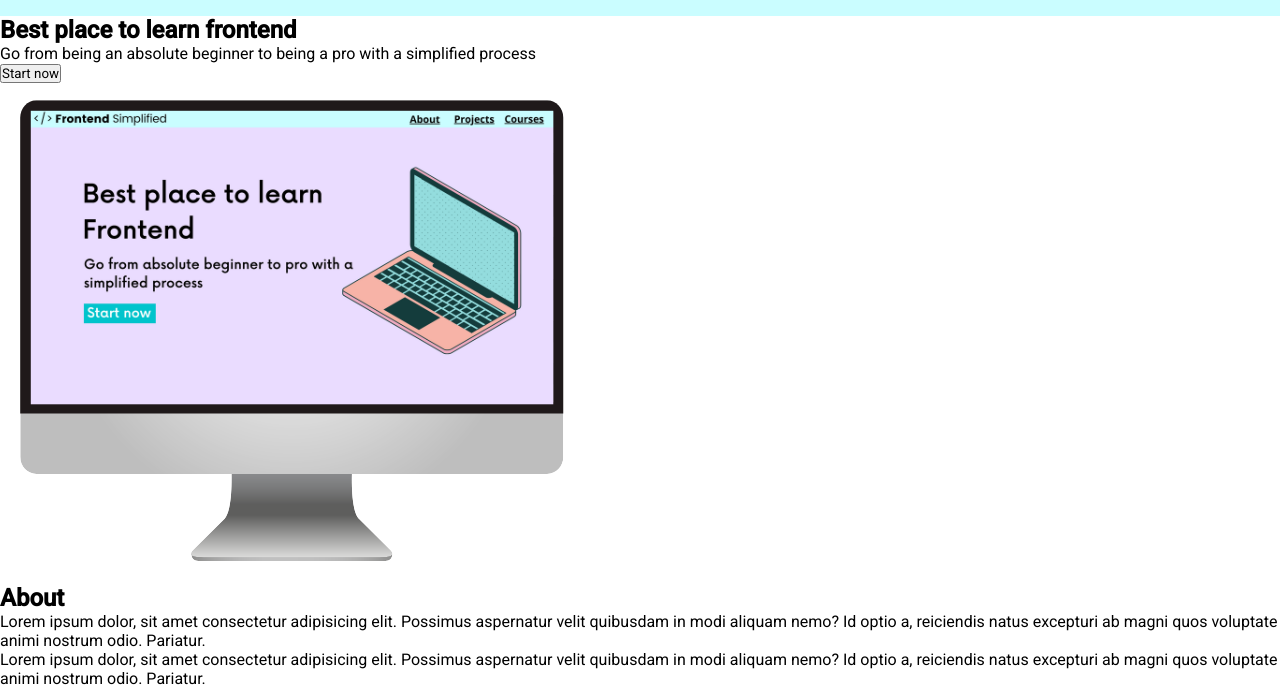
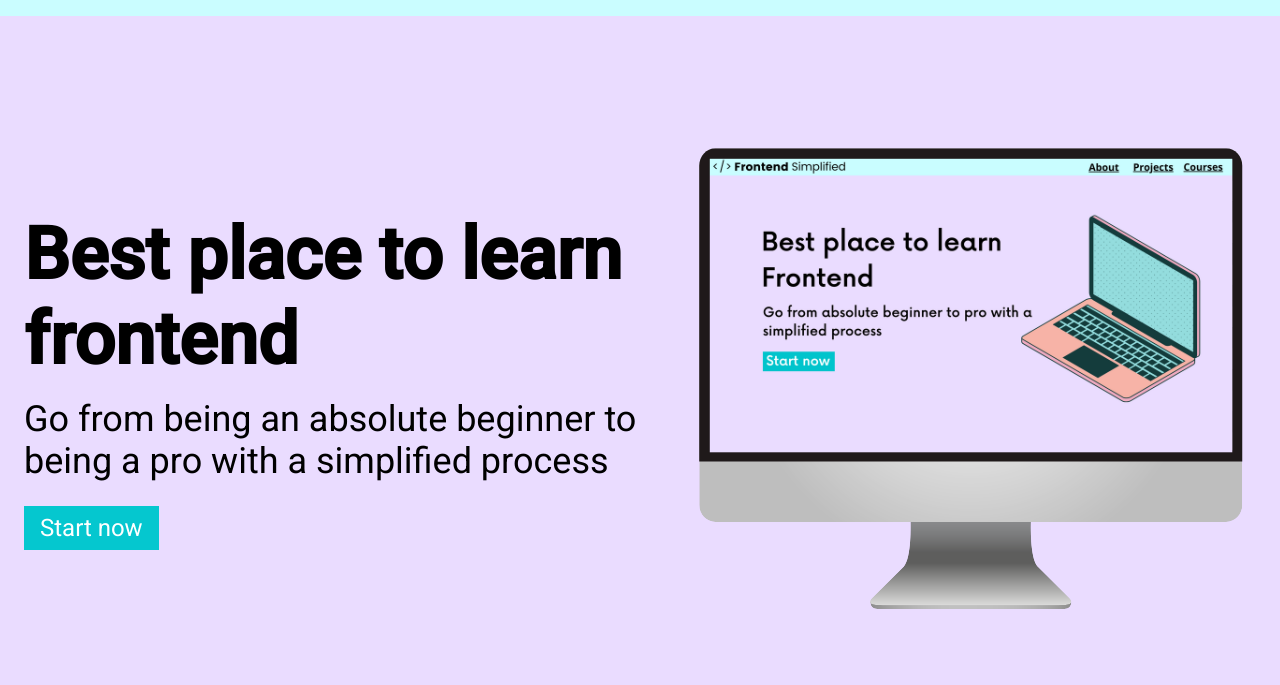
Before and after one commit to jericmariano/HTML-Tutorial-Review, a plain HTML site: page index.html in a window 1280 px wide. Shown: the part 54-739 px from the top of the page. Drawn offline with Linux system fonts and the light colour scheme.

Commit message:
landing page complete

```diff
--- a/index.html
+++ b/index.html
@@ -5,7 +5,7 @@
     <meta http-equiv="X-UA-Compatible" content="IE=edge" />
     <meta name="viewport" content="width=device-width, initial-scale=1.0" />
     <title>Document</title>
-    <link rel="stylesheet" href="style.css">
+    <link rel="stylesheet" href="style.css" />
   </head>
   <body>
     <section>
@@ -18,19 +18,22 @@
         </ul>
       </nav>
       <header>
+        <div class="row">
           <div>
             <h1>Best place to learn frontend</h1>
-          <p>
-            Go from being an absolute beginner to being a pro with a simplified
-            process
+            <p class="subheader">
+              Go from being an absolute beginner to being a pro with a
+              simplified process
             </p>
             <button>Start now</button>
           </div>
           <figure>
             <img src="./assets/laptop.png" alt="Home page image" />
           </figure>
+        </div>
       </header>
     </section>
+
     <main>
       <section id="about">
         <h2>About</h2>
@@ -78,7 +81,7 @@
         <h2>Contact</h2>
         <form action="">
           <span>Email</span>
-            <input type="email" placeholder="jane@example.com">
+          <input type="email" placeholder="jane@example.com" />
           <span>Message</span>
           <textarea type="text" placeholder="jane@example.com"></textarea>
           <button>Submit</button>
@@ -87,7 +90,7 @@
     </main>
 
     <footer>
-        <img src="./assets/FES.svg" alt="">
+      <img src="./assets/FES.svg" alt="" />
       <div>
         <a href="#about">About</a>
         <a href="#discord">Discord</a>
@@ -96,6 +99,5 @@
       </div>
       <p>Copyright Frontend Simplified</p>
     </footer>
-
   </body>
 </html>
--- a/style.css
+++ b/style.css
@@ -14,6 +14,33 @@ nav {
     align-items: center;
     padding: 0 16px;
     background-color: #cafdff;
+}
+
+header {
+    background-color: #eadcff;
+    height: calc(100vh - 70px);
+    padding: 24px;
+    display: flex;
+    align-items: center;
+    justify-content: center;
+}
+
+h1 {
+    font-size: 72px;
+}
+
+.subheader {
+    font-size: 36px;
+    margin: 16px 0 24px 0;
+}
+
+button {
+    background-color: #05c7cf;
+    color: white;
+    border: none;
+    padding: 8px 16px;
+    font-size: 24px;
+    cursor: pointer;
 }
 
 a {
@@ -34,3 +61,11 @@ li {
     list-style: none;
     padding-left: 16px;
 }
+
+.row {
+    width: 100%;
+    max-width: 1300px;
+    display: flex;
+    align-items: center;
+    justify-content: center;
+}
```
Lines whose indentation alone changed are shown as unchanged.
